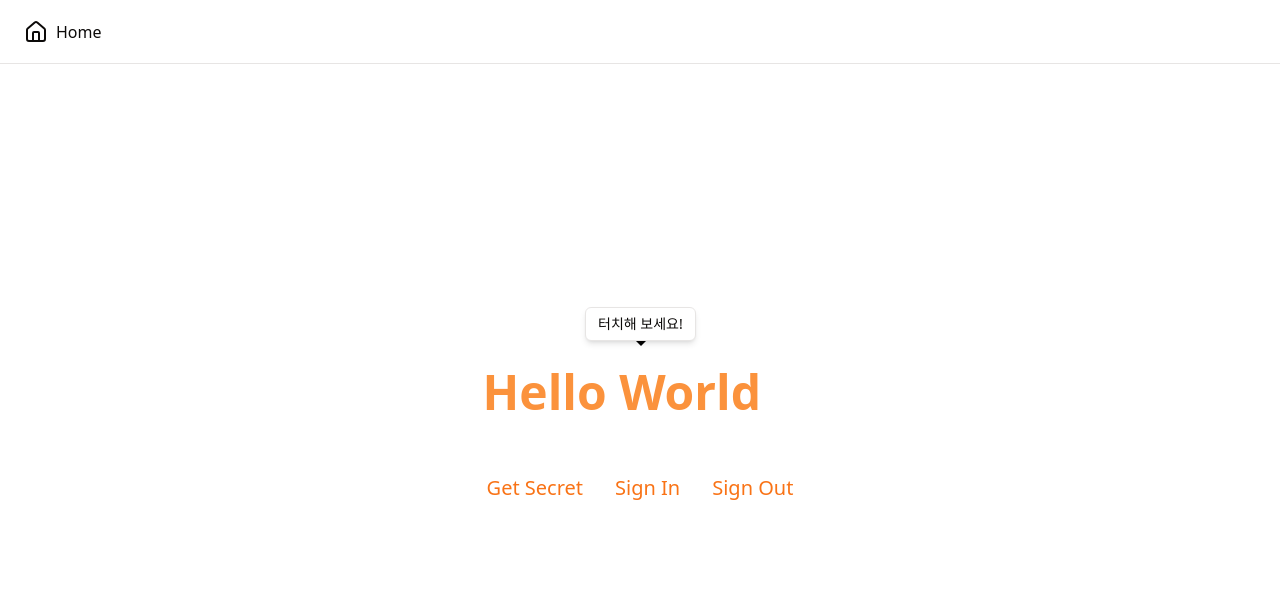
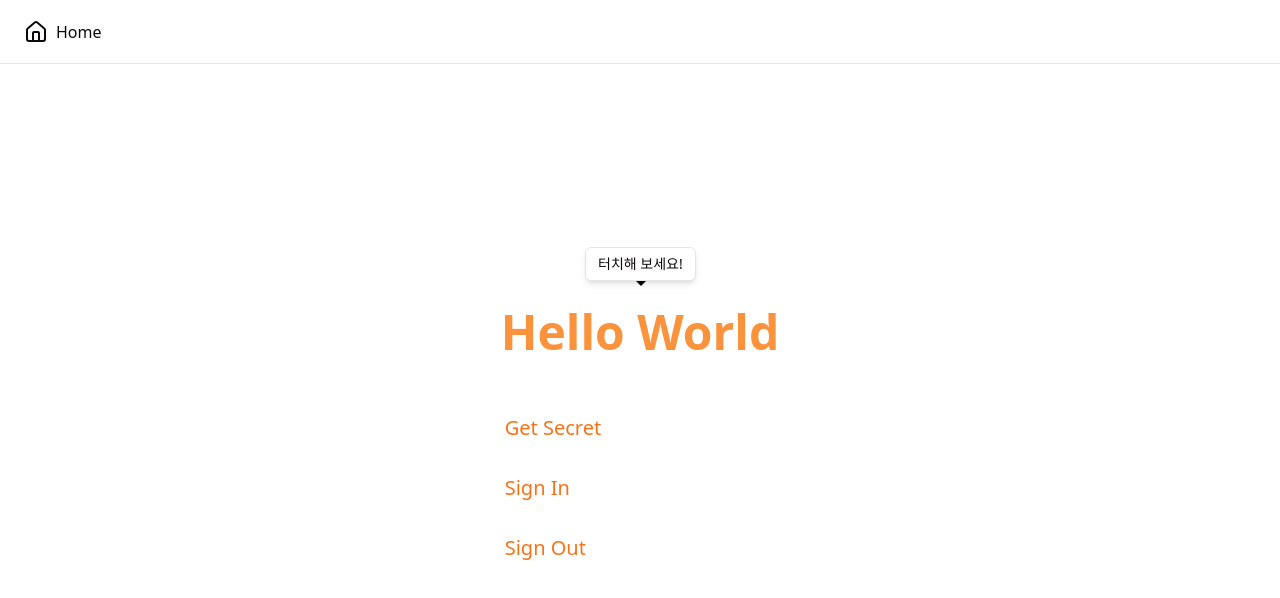
Before and after one commit to githong-kr/jblog-example, a Next.js app: page / in a window 1280 px wide. Shown: the top 598 px of the page. Built offline with nearby package versions, Linux system fonts and the light colour scheme.

Commit message:
modify home design

```diff
--- a/src/app/page.tsx
+++ b/src/app/page.tsx
@@ -1,5 +1,6 @@
 'use client'
 
+import Loader from '@/components/custom/loader'
 import { Button } from '@/components/ui/button'
 import {
   Tooltip,
@@ -8,12 +9,11 @@ import {
 } from '@/components/ui/tooltip'
 import { TooltipArrow, TooltipTrigger } from '@radix-ui/react-tooltip'
 import Link from 'next/link'
-import { useRouter } from 'next/navigation'
 import { useState } from 'react'
 
 export default function Home() {
   const [isHovered, setIsHovered] = useState(true)
-  const router = useRouter()
+  const [loading, setLoading] = useState(false)
 
   const handleMouseEnter = () => {
     setIsHovered(false)
@@ -25,12 +25,15 @@ export default function Home() {
 
   const handleSignOut = () => {
     const signout = async () => {
+      setLoading(true)
       await fetch('/api/signout', {
         headers: {
           'Content-Type': 'application/json',
         },
       })
+      setLoading(false)
     }
+
     signout()
   }
 
@@ -54,7 +57,7 @@ export default function Home() {
         </Tooltip>
       </TooltipProvider>
 
-      <div className="flex items-center justify-center">
+      <div className="flex flex-col items-start justify-center space-y-5">
         <Button variant={'link'}>
           <Link
             href={'/secret'}
@@ -72,11 +75,12 @@ export default function Home() {
           </Link>
         </Button>
         <Button
+          disabled={loading}
           variant={'link'}
           className="text-xl"
           onClick={handleSignOut}
         >
-          Sign Out
+          {loading ? <Loader /> : 'Sign Out'}
         </Button>
       </div>
     </div>
--- a/src/app/signin/page.tsx
+++ b/src/app/signin/page.tsx
@@ -38,7 +38,6 @@ export default function LoginForm() {
 
   const onSubmit: SubmitHandler<FormValues> = async (data) => {
     setLoading(true)
-    // setSigninSuccess(false)
     try {
       const response = await fetch('/api/signin', {
         method: 'POST',
@@ -52,7 +51,6 @@ export default function LoginForm() {
 
       if (result.success) {
         // 로그인 성공 시, 비밀 페이지로 리다이렉트
-        // setSigninSuccess(true)
         router.push('/secret')
       } else {
         // 에러 처리
@@ -64,18 +62,13 @@ export default function LoginForm() {
         }
         setDialogControl(successDialogControl)
         console.error('User registration failed')
+        setLoading(false)
       }
     } catch (error) {
       console.error('An unexpected error occurred:', error)
+      setLoading(false)
     }
-    setLoading(false)
   }
-
-  // useEffect(() => {
-  //   if (signinSeccess) {
-  //     router.push('/secret') // 로그인 성공 시 리다이렉트
-  //   }
-  // }, [signinSeccess, router])
 
   const handleAction = () => {
     setDialogControl(initialValue)
```
